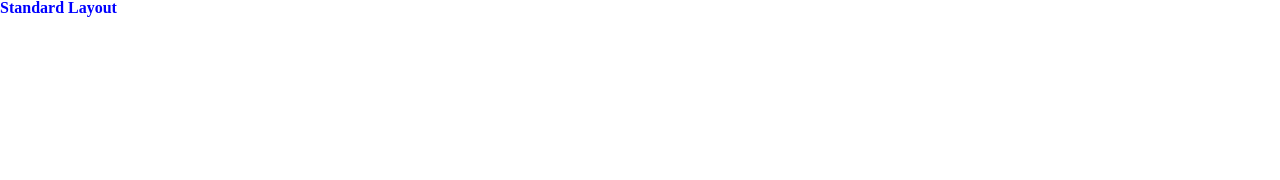
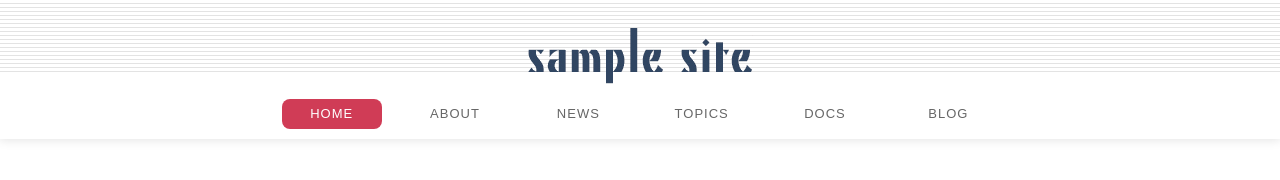
Before and after one commit to diescake/css-training, a website: page index.html in a window 1280 px wide. Drawn offline with Linux system fonts and the light colour scheme.

Commit message:
implemented header

```diff
--- a/css/style.css
+++ b/css/style.css
@@ -1,3 +1,103 @@
-h1 {
-  color: blue;
+@charset "UTF-8";
+
+html {
+  font-size: 62.5%;
 }
+
+body {
+  color: #333;
+  font-size: 1.2rem;
+  font-family: 'Hiragino Kaku Gothic ProN', Meiryo, sans-serif;
+}
+
+*,
+*::before,
+*::after {
+  box-sizing: border-box;
+}
+
+a:link,
+a:visited,
+a:hover,
+a:active {
+  color: #d03c56;
+  text-decoration: none;
+}
+
+.header {
+  width: 100%;
+  padding: 28px 0 10px;
+  background: url('../images/bg-header.gif') repeat-x;
+  box-shadow: 0 0 10px 1px #e3e3e3;
+}
+
+.logo {
+  width: 225px;
+  height: 56px;
+  margin: 0 auto;
+  background: url('../images/logo.png') no-repeat;
+  overflow: hidden;
+  text-indent: 100%;
+  white-space: nowrap;
+}
+
+.logo a {
+  display: block;
+  width: 100%;
+  height: 100%;
+}
+
+.global-nav {
+  margin-top: 15px;
+  text-align: center;
+}
+
+.global-nav .nav-item {
+  display: inline-block;
+  margin: 0 10px;
+}
+
+.global-nav .nav-item a {
+  display: inline-block;
+  width: 100px;
+  height: 30px;
+  line-height: 30px;
+  text-align: center;
+  border-radius: 8px;
+  color: #666;
+  font-size: 1.3rem;
+  letter-spacing: 1px;
+  transition: 0.15s;
+}
+
+.global-nav .nav-item.active a,
+.global-nav .nav-item a:hover {
+  background-color: #d03c56;
+  color: #fff;
+}
+
+.wrapper {
+  width: 970px;
+  margin: 30px auto 40px;
+}
+
+.clearfix::after {
+  content: '';
+  display: block;
+  clear: both;
+}
+
+.main {
+  display: block;
+  float: left;
+  width: 660px;
+}
+
+.sidemenu {
+  float: right;
+  width: 275px;
+}
+
+.footer {
+  width: 100%;
+}
--- a/index.html
+++ b/index.html
@@ -9,5 +9,39 @@
 </head>
 
 <body>
-  <h1>Standard Layout</h1>
+  <header class="header">
+    <h1 class="logo">
+      <a href="/">Standard Layout</a>
+    </h1>
+    <nav class="global-nav">
+      <ul>
+        <li class="nav-item active">
+          <a href="#">HOME</a>
+        </li>
+        <li class="nav-item">
+          <a href="#">ABOUT</a>
+        </li>
+        <li class="nav-item">
+          <a href="#">NEWS</a>
+        </li>
+        <li class="nav-item">
+          <a href="#">TOPICS</a>
+        </li>
+        <li class="nav-item">
+          <a href="#">DOCS</a>
+        </li>
+        <li class="nav-item">
+          <a href="#">BLOG</a>
+        </li>
+      </ul>
+    </nav>
+  </header>
+  <div class="wrapper clearfix">
+    <main class="main">
+    </main>
+    <div class="sidemenu">
+    </div>
+  </div>
+  <footer class="footer">
+  </footer>
 </body>
```
